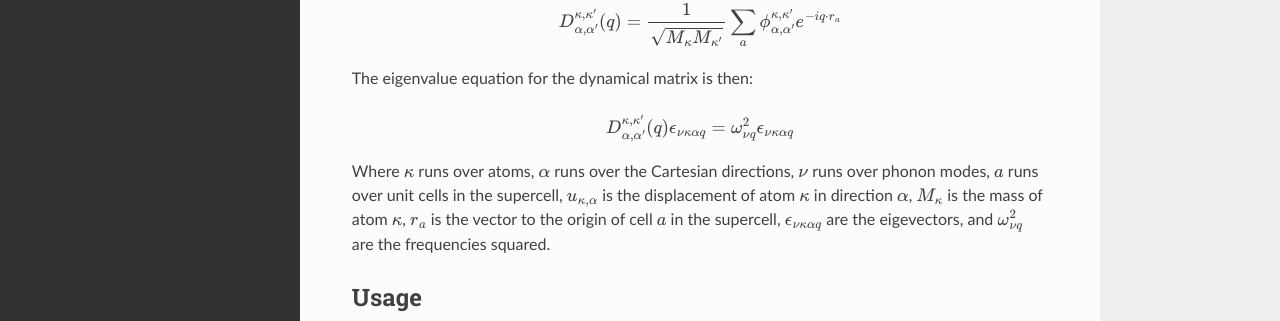
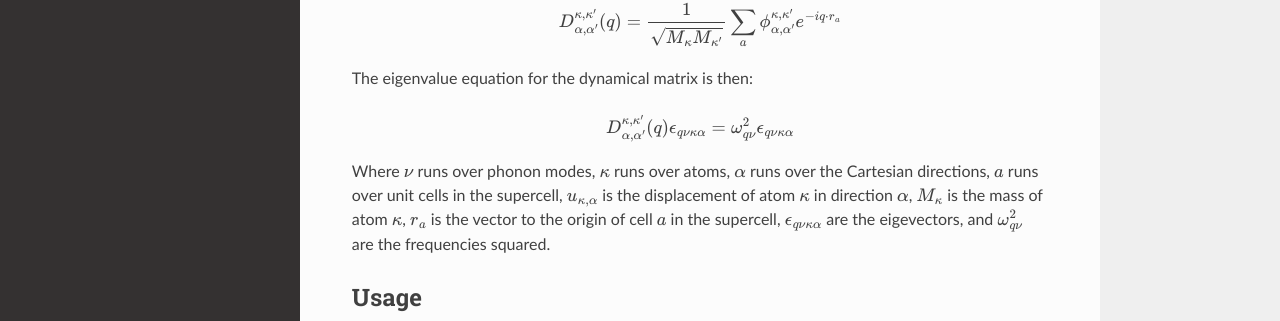
Before and after one commit to pace-neutrons/Euphonic, a Sphinx documentation site: the page built from doc/source/interpolate.rst, in a window 1280 px wide and 900 px high. Shown: the part 397-718 px from the top of the window. Built offline with Sphinx 7.4.7 and the Read the Docs theme 2.0.0, drawn with Linux system fonts in a browser that asks for light colours; some of the changed text lies outside the part shown.

```diff
--- a/doc/source/conf.py
+++ b/doc/source/conf.py
@@ -21,7 +21,7 @@ sys.path.insert(0, os.path.abspath('../..'))
 # -- Project information -----------------------------------------------------
 
 project = 'Euphonic'
-copyright = '2019, Rebecca Fair'
+copyright = '2020, Rebecca Fair'
 author = 'Rebecca Fair'
 
 
--- a/doc/source/interpolate.rst
+++ b/doc/source/interpolate.rst
@@ -28,16 +28,16 @@ The eigenvalue equation for the dynamical matrix is then:
 
 .. math::
 
-   D_{\alpha, {\alpha}'}^{\kappa, {\kappa}'}(q) \epsilon_{\nu\kappa\alpha q} =
-   \omega_{\nu q}^{2} \epsilon_{\nu\kappa\alpha q}
+   D_{\alpha, {\alpha}'}^{\kappa, {\kappa}'}(q) \epsilon_{q\nu\kappa\alpha} =
+   \omega_{q\nu}^{2} \epsilon_{q\nu\kappa\alpha}
 
-Where :math:`\kappa` runs over atoms, :math:`\alpha` runs over the Cartesian
-directions, :math:`\nu` runs over phonon modes, :math:`a` runs over unit cells
-in the supercell, :math:`u_{\kappa, \alpha}` is the displacement of atom
+Where :math:`\nu` runs over phonon modes, :math:`\kappa` runs over atoms,
+:math:`\alpha` runs over the Cartesian directions, :math:`a` runs over unit
+cells in the supercell, :math:`u_{\kappa, \alpha}` is the displacement of atom
 :math:`\kappa` in direction :math:`\alpha`, :math:`M_{\kappa}` is the mass of
 atom :math:`\kappa`, :math:`r_{a}` is the vector to the origin of cell :math:`a`
-in the supercell, :math:`\epsilon_{\nu\kappa\alpha q}` are the eigevectors, and
-:math:`\omega_{\nu q}^{2}` are the frequencies squared.
+in the supercell, :math:`\epsilon_{q\nu\kappa\alpha}` are the eigevectors, and
+:math:`\omega_{q\nu}^{2}` are the frequencies squared.
 
 Usage
 -----
```
Also changed, not shown: doc/source/calc_ins.rst (+49 -0 lines).
